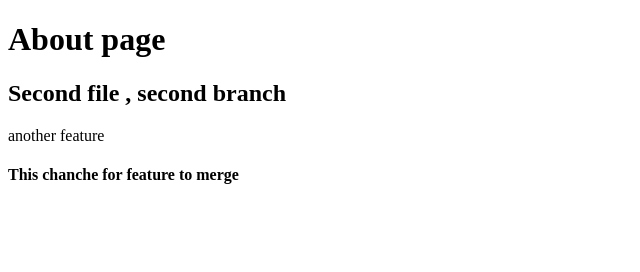
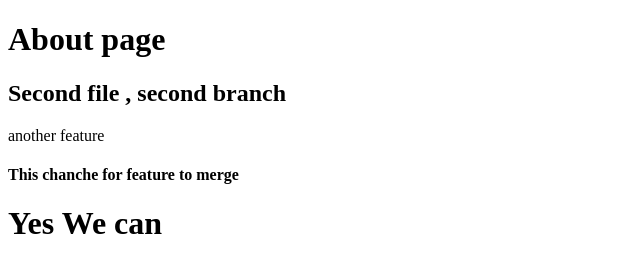
Before and after one commit to Amal-p/DateWithGit-Sample, a plain HTML site: page about.html in a window 1280 px wide. Shown: the whole page, without its empty margins (0-640 px from the left). Drawn offline with Linux system fonts and the light colour scheme.

Commit message:
A positive commend added on about.html

```diff
--- a/about.html
+++ b/about.html
@@ -12,5 +12,6 @@
     <p>another feature
     </p>
     <h4>This chanche for feature to merge</h4>
+    <h1>Yes We can</h1>
 </body>
 </html>
```
